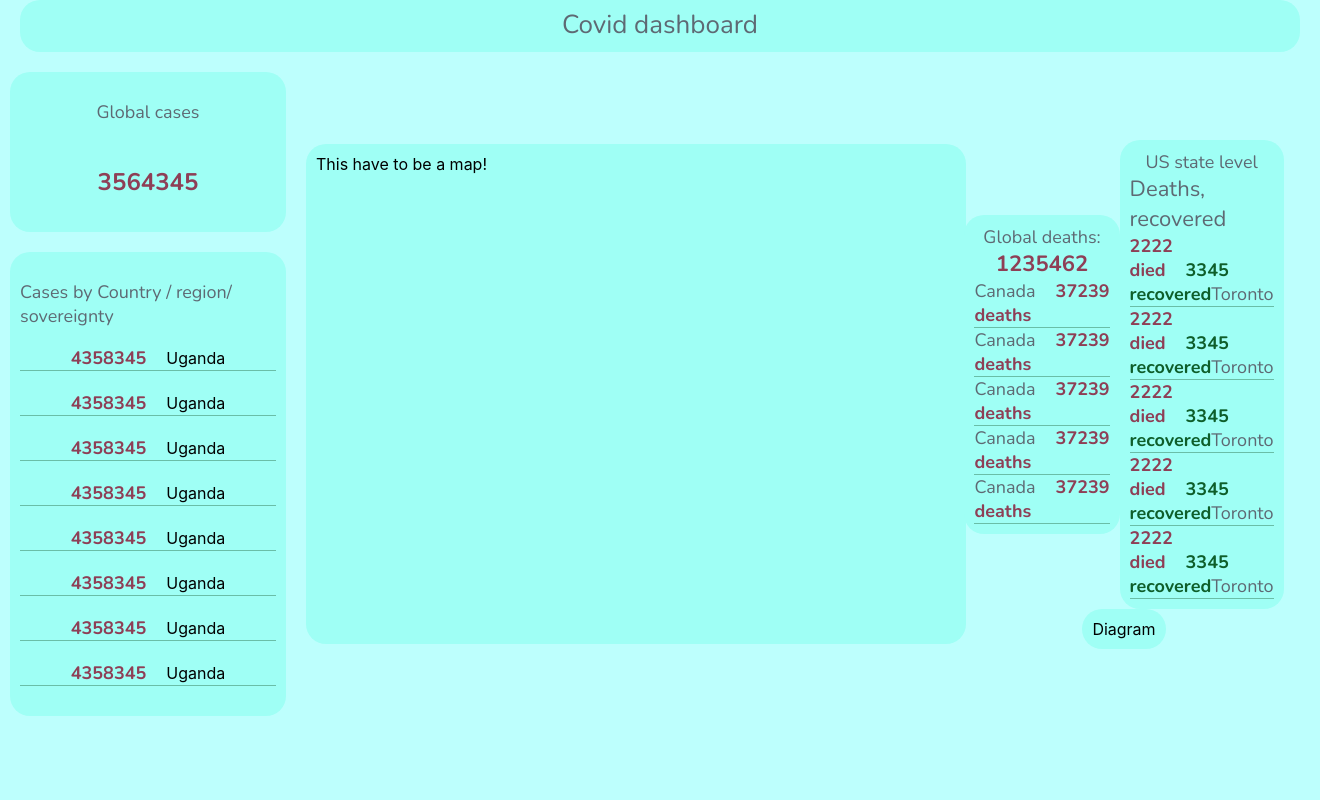
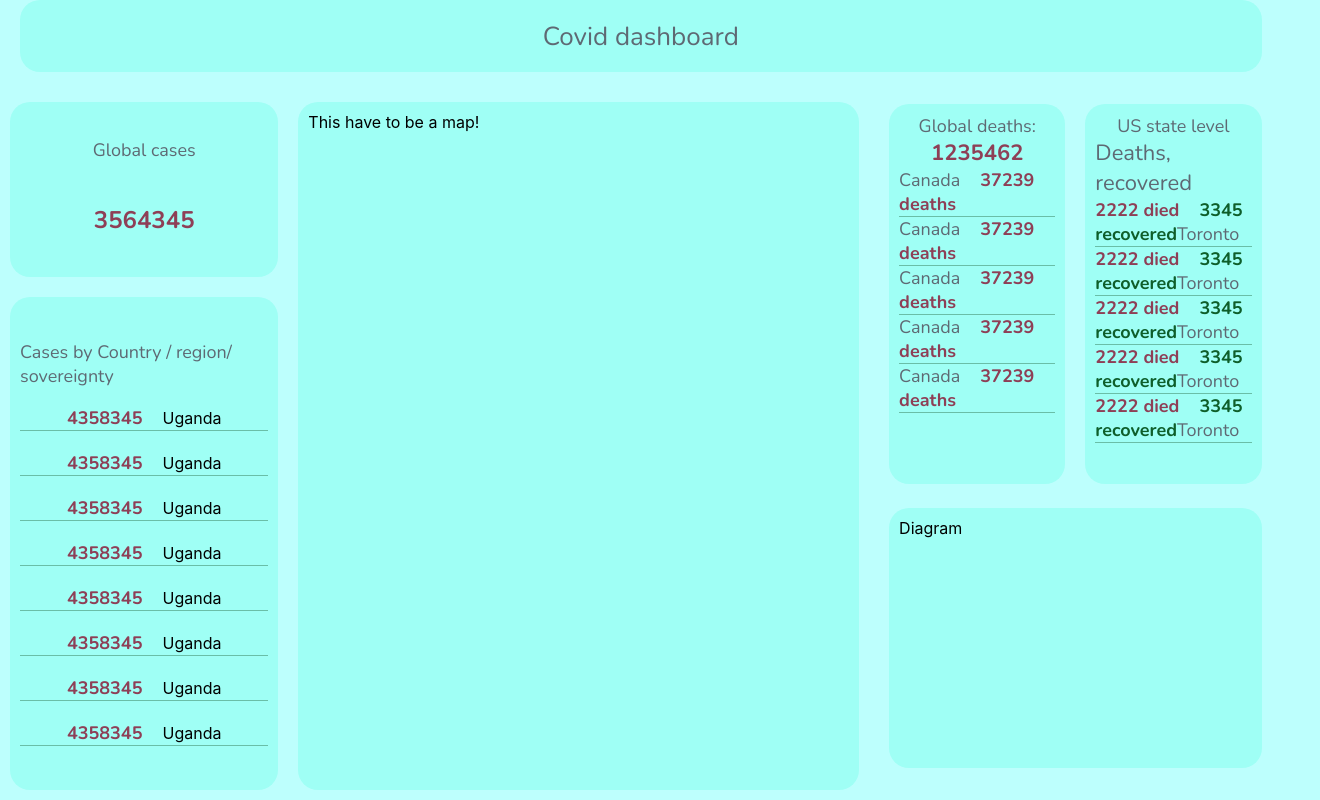
Before and after one commit to Velidoss/COVID-19-dashboard, a React (Create React App) app in the folder covid-dashboard/: page / in a window 1280 px wide. Shown: the whole page, 1320 px wide, since content can reach past the window. Built offline with nearby package versions, Linux system fonts and the light colour scheme.

Commit message:
feat: made blocks alignment

```diff
--- a/covid-dashboard/src/App.js
+++ b/covid-dashboard/src/App.js
@@ -30,7 +30,6 @@ function App() {
           </div>
         </div>
       </main>
-
     </div>
   );
 }
--- a/covid-dashboard/src/App.module.scss
+++ b/covid-dashboard/src/App.module.scss
@@ -4,34 +4,42 @@ body{
   background: $colorBg;
 }
 .App{
-  width: 100%;
+  margin: 0 auto;
+  width: 97vw;
   min-height: 100vh;
   padding: 0 20px;
+}
 
-}
 .mainContainer{
   @include flexRow();
   width: 100%;
+  height: calc(91vh - 20px);
 }
 .appPanelLeft{
   @include flexCenter(column);
   width: 20%;
+  height: calc(100% - 20px);
 }
 
 .mapContainer{
   @include flexCenter(column);
-  width: 50%;
+  width: calc(50% - 80px);
   margin: 0 40px;
+  height: calc(100% - 20px);
 }
 
 .appPanelRight{
-  @include flexCenter(column);
-  width: 20%;
+  @include flexCustom(column, space-around);
+  width: 30%;
+  height: calc(100% - 20px);
   &__top{
     @include flexCenter(row);
     width: 100%;
+    height: calc(50vh - 40px);
   }
   &__bot{
     @include flexCenter(row);
+    width: 100%;
+    height: calc(40vh - 40px);
   }
 }
--- a/covid-dashboard/src/common.scss
+++ b/covid-dashboard/src/common.scss
@@ -35,6 +35,13 @@ $colorUnderline : #6ABEA7;
   align-items: center;
 }
 
+@mixin flexCustom($direction, $justify:center, $align:center){
+  display: flex;
+  flex-direction: $direction;
+  justify-content: $justify;
+  align-items: $align;
+}
+
 @mixin flexRow(){
   display: flex;
   flex-direction: row;
--- a/covid-dashboard/src/components/Diagram/Diagram.module.scss
+++ b/covid-dashboard/src/components/Diagram/Diagram.module.scss
@@ -3,4 +3,5 @@
 .diagram{
   @include blockStyling();
   width: 100%;
+  height: calc(100% - 40px) ;
 }
--- a/covid-dashboard/src/components/GlobalCases/GlobalCases.module.scss
+++ b/covid-dashboard/src/components/GlobalCases/GlobalCases.module.scss
@@ -5,6 +5,7 @@
   @include blockStyling();
   width: 100%;
   margin-bottom: 20px;
+  height: 20vh;
   &__text{
     @include fontLight(18px)
   }
--- a/covid-dashboard/src/components/GlobalLosses/GlobalLosses.module.scss
+++ b/covid-dashboard/src/components/GlobalLosses/GlobalLosses.module.scss
@@ -2,6 +2,8 @@
 
 .losses{
   @include blockStyling();
+  width: 100%;
+  height: 100%;
   &__stat{
     @include flexCenter(column);
     &_name{
--- a/covid-dashboard/src/components/Map/Map.module.scss
+++ b/covid-dashboard/src/components/Map/Map.module.scss
@@ -3,5 +3,5 @@
 .map{
   @include blockStyling();
   width: 100%;
-  height: 60vh ;
+  height: 100%;
 }
--- a/covid-dashboard/src/components/PerCountryCases/PerCountryCases.module.scss
+++ b/covid-dashboard/src/components/PerCountryCases/PerCountryCases.module.scss
@@ -4,6 +4,7 @@
   @include flexCenter(column);
   @include blockStyling();
   width: 100%;
+  height: calc(100% - 20vh - 40px );
   &__title{
     @include fontLight(18px);
   }
--- a/covid-dashboard/src/components/Recovered/Recovered.module.scss
+++ b/covid-dashboard/src/components/Recovered/Recovered.module.scss
@@ -2,6 +2,9 @@
 
 .recovered{
   @include blockStyling();
+  width: 100%;
+  height: 100%;
+  margin-left: 20px;
   &__title{
     @include flexCenter(column);
     &_top{
--- a/covid-dashboard/src/components/Title/Title.module.scss
+++ b/covid-dashboard/src/components/Title/Title.module.scss
@@ -4,8 +4,9 @@
   width: 100%;
   background: $colorBlock;
   border-radius: 20px;
-  line-height: 50px;
+  height: 9vh;
   text-align: center;
+  @include flexCenter(row);
   &Text{
     @include fontLight(26px);
   }
```
Also changed, not shown: 1 other file (tests, documents, lock files or other folders).
